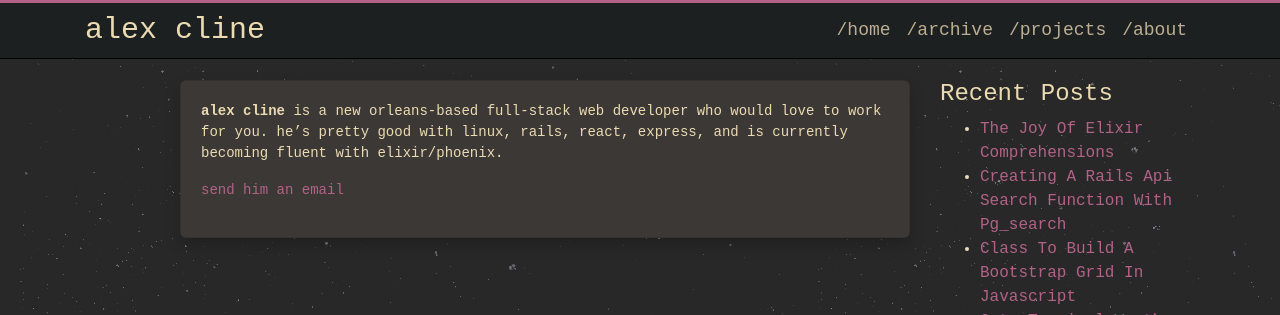
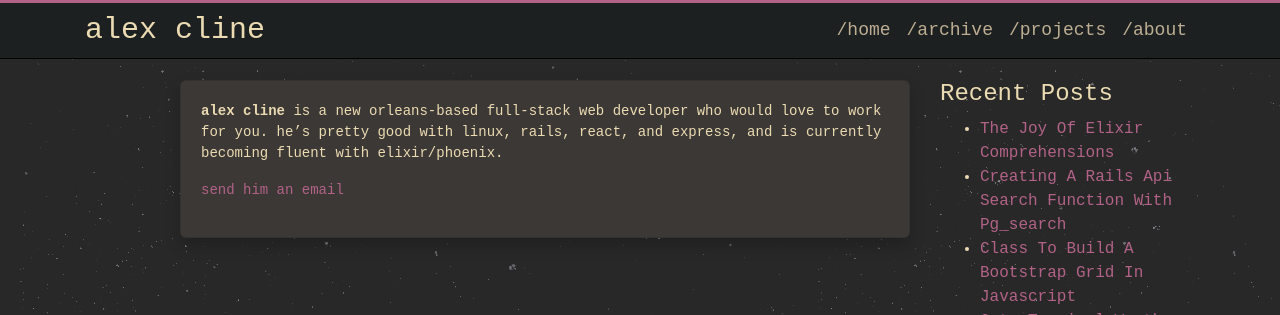
Before and after one commit to revarcline/revarcline.github.io, a Jekyll site: the page built from about.md, in a window 1280 px wide. Shown: the top 315 px of the page. Built offline with Jekyll 4.4.1, drawn with Linux system fonts in a browser that asks for light colours.

```diff
--- a/about.md
+++ b/about.md
@@ -4,6 +4,6 @@ title: About
 permalink: /about/
 ---
 
-**alex cline** is a new orleans-based full-stack web developer who would love to work for you. he's pretty good with linux, rails, react, express, and is currently becoming fluent with elixir/phoenix.
+**alex cline** is a new orleans-based full-stack web developer who would love to work for you. he's pretty good with linux, rails, react, and express, and is currently becoming fluent with elixir/phoenix.
 
-[send him an email](mailto:rev.a.r.cline@gmail.com?subject=come work for me)
+[send him an email](mailto:alexanderrcline@gmail.com?subject=come work for me)
```
